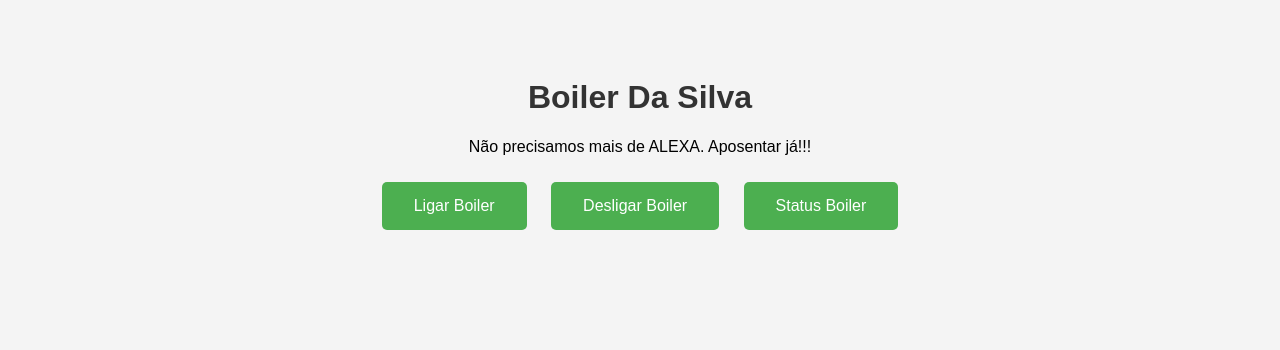
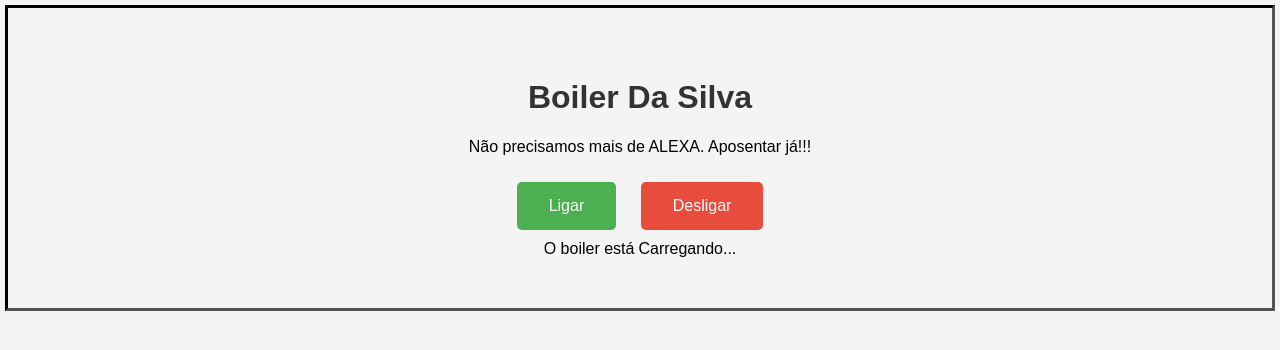
Before and after one commit to antonioThomaz1903/boiler_app, a Flask app: page / in a window 1280 px wide. Shown: the top 350 px of the page. Run offline with Flask 3, Linux system fonts and the light colour scheme; data that the repository does not hold is empty.

Commit message:
Adicionando verificacao de status do boiler

```diff
--- a/app.py
+++ b/app.py
@@ -4,6 +4,9 @@
 
 app = Flask(__name__)
 Swagger(app)
+
+UDP_IP = "192.168.15.2" # IP do ESP
+UDP_PORT = 3232         # Porta
 
 @app.route('/')
 def hello_world():
@@ -25,8 +28,6 @@
       200:
         description: Comando UDP enviado com sucesso
     """
-    UDP_IP = "192.168.15.2"
-    UDP_PORT = 3232
     MESSAGE = b'ON'
 
     sock = socket.socket(socket.AF_INET, socket.SOCK_DGRAM)
@@ -43,8 +44,7 @@
       200:
         description: Comando UDP enviado com sucesso
     """
-    UDP_IP = "192.168.15.2"
-    UDP_PORT = 3232
+
     MESSAGE = b'OFF'
 
     sock = socket.socket(socket.AF_INET, socket.SOCK_DGRAM)
@@ -62,8 +62,6 @@
       200:
         description: Retorna o status do boiler
     """
-    UDP_IP = "192.168.15.2"
-    UDP_PORT = 3232  # Porta do destino
     MESSAGE = b'STATUS'
 
     sock = socket.socket(socket.AF_INET, socket.SOCK_DGRAM)
--- a/static/css/styles.css
+++ b/static/css/styles.css
@@ -4,6 +4,7 @@
     background-color: #f4f4f4;
     text-align: center;
     padding: 50px;
+    outline: black inset medium;
 }
 
 h1 {
@@ -28,6 +29,21 @@
     background-color: #45a049; /* Cor de fundo mais escura quando passar o mouse */
 }
 
+#status_block {
+    display: flex;
+    justify-content: center;
+}
+
+#boiler_status{
+    margin-left: 4px;
+}
+
+button.desligar {
+    background-color: #e74c3c;
+}
+button.desligar:hover {
+    background-color: #c61306;
+}
 /* Efeito quando o botão é pressionado */
 button.btn:active {
     background-color: #3e8e41; /* Cor de fundo quando pressionado */
--- /dev/null
+++ b/static/js/gerenciar_boiler.js
@@ -0,0 +1,36 @@
+
+document.addEventListener("DOMContentLoaded", function() {
+    document.getElementById("ligar_boiler").addEventListener("click", ligar_boiler);
+    document.getElementById("desligar_boiler").addEventListener("click", desligar_boiler);
+    atualizar_status();
+
+});
+
+function atualizar_status(){
+    let status = document.getElementById("boiler_status");
+    fetch('/status_boiler', {method: 'GET'}).then(response => response.text())
+        .then(data => {
+        if(data.startsWith("Status do boiler: ON")){
+            status.innerText = "LIGADO";
+            status.style.color = "#4CAF50";
+        }
+        else if(data.startsWith("Status do boiler: OFF")){
+            status.innerText = "DESLIGADO";
+            status.style.color = "#e74c3c";
+        }
+    })
+        .catch(error => console.error('Error: ', error));
+}
+
+function ligar_boiler() {
+    fetch('/ligar_boiler', {method: 'GET'}).then(response => response.text())
+        .then(boiler => atualizar_status())
+        .catch(error => console.error('Error: ', error));
+}
+
+function desligar_boiler() {
+    fetch('/desligar_boiler', {method: 'GET'}).then(response => response.text())
+        .then(boiler => atualizar_status())
+        .catch(error => console.error('Error: ', error));
+    atualizar_status();
+}
--- a/templates/index.html
+++ b/templates/index.html
@@ -3,7 +3,7 @@
 <head>
     <meta charset="UTF-8">
     <meta name="viewport" content="width=device-width, initial-scale=1.0">
-    <title>Bem-vindo à API Flask</title>
+    <title>Boiler</title>
     <link rel="stylesheet" href="{{ url_for('static', filename='css/styles.css') }}">
 </head>
 <body>
@@ -11,8 +11,19 @@
     <p>Não precisamos mais de ALEXA. Aposentar já!!!</p>
 
     <!-- Botões estilizados -->
-    <button class="btn" onclick="window.location.href='/ligar_boiler'">Ligar Boiler</button>
-    <button class="btn" onclick="window.location.href='/desligar_boiler'">Desligar Boiler</button>
-    <button class="btn" onclick="window.location.href='/status_boiler'">Status Boiler</button>
+    <button id="ligar_boiler" class="btn">Ligar</button>
+    <button id="desligar_boiler" class="btn desligar">Desligar</button>
+
+    <div id="status_block">
+        <div>
+            O boiler está
+        </div>
+        <div id="boiler_status">
+            Carregando...
+        </div>
+    </div>
+
+
+    <script src="{{ url_for('static', filename='js/gerenciar_boiler.js') }}"></script>
 </body>
 </html>
```
